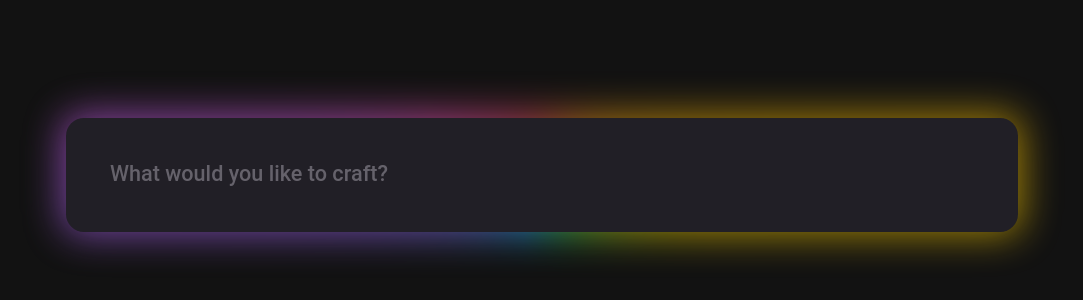
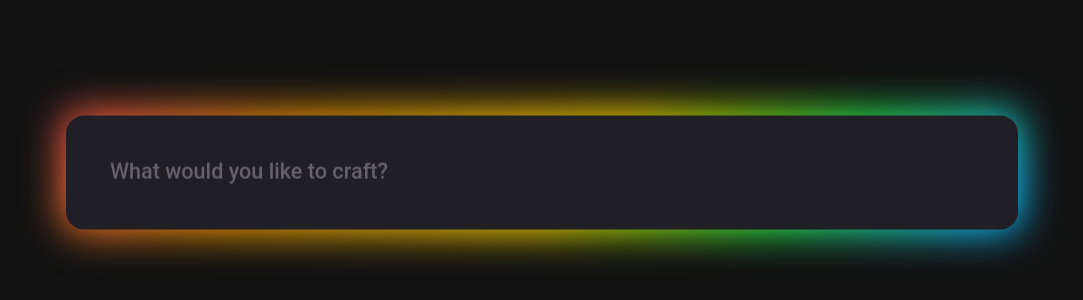
Before and after one commit to Kelvinlby/open-crafter-web, a React (Vite) app: page /chat in a window 1280 px wide. Shown: the part 126-426 px from the top of the page, without its empty margins (98-1181 px from the left). Built offline with nearby package versions, Linux system fonts and the light colour scheme.

Commit message:
Chat page and polling optimization

```diff
--- a/src/App.tsx
+++ b/src/App.tsx
@@ -12,7 +12,7 @@ import './App.css';
 
 function HomePage() {
   const [activeTab, setActiveTab] = useState<TabId>('model');
-  const data = useBackendData();
+  const data = useBackendData(activeTab);
 
 
   if (data.loading) {
--- a/src/components/NavRail.tsx
+++ b/src/components/NavRail.tsx
@@ -3,7 +3,7 @@ import type { TabId } from '../types';
 import './NavRail.css';
 
 const tabs: { id: TabId; label: string; icon: string }[] = [
-  { id: 'model', label: 'Model', icon: 'token' },
+  { id: 'model', label: 'Model', icon: 'package_2' },
   { id: 'runtime', label: 'Runtime', icon: 'dns' },
   { id: 'skill', label: 'Skill', icon: 'view_timeline' },
   { id: 'tool', label: 'Tool', icon: 'build' },
--- a/src/hooks/useBackendData.ts
+++ b/src/hooks/useBackendData.ts
@@ -19,7 +19,7 @@ async function postJson(url: string, body: unknown): Promise<boolean> {
   }
 }
 
-export function useBackendData() {
+export function useBackendData(activeTab: string) {
   const [modelData, setModelData] = useState<ModelPageData | null>(null);
   const [runtimeData, setRuntimeData] = useState<RuntimePageData | null>(null);
   const [skillItems, setSkillItems] = useState<SkillToolItem[] | null>(null);
@@ -57,7 +57,7 @@ export function useBackendData() {
       .catch(err => console.error('Failed to fetch api config:', err));
   }, []);
 
-  // Polling for runtime data every 500ms
+  // Polling for runtime data every 500ms, only when runtime tab is active
   useEffect(() => {
     const fetchRuntime = () =>
       fetch('/api/runtime')
@@ -65,10 +65,11 @@ export function useBackendData() {
         .then(setRuntimeData)
         .catch(err => console.error('Failed to fetch runtime data:', err));
 
-    fetchRuntime(); // initial fetch
+    fetchRuntime(); // always fetch once for initial data / tab switch
+    if (activeTab !== 'runtime') return;
     const interval = setInterval(fetchRuntime, 500);
     return () => clearInterval(interval);
-  }, []);
+  }, [activeTab]);
 
   // Refetch model data from backend to get updated hyperparams
   const reloadModelData = useCallback(async () => {
@@ -136,12 +137,11 @@ export function useBackendData() {
         scanModels(path);
       },
       setSelectedModel: async (model: string) => {
-        setModelData(d => {
-          if (!d) return d;
-          // Persist selection with current modelPath
-          postJson('/api/model/save', { modelPath: d.modelPath, selectedModel: model });
-          return { ...d, selectedModel: model };
-        });
+        if (!modelData) return;
+        // Optimistic update
+        setModelData(d => d ? { ...d, selectedModel: model } : d);
+        // Await save before reloading — otherwise the GET returns stale data
+        await postJson('/api/model/save', { modelPath: modelData.modelPath, selectedModel: model });
         // Reload model data to get updated hyperparams for the selected model
         await reloadModelData();
       },
--- a/src/pages/ChatPage.css
+++ b/src/pages/ChatPage.css
@@ -22,12 +22,6 @@
   }
 }
 
-@property --glow-angle {
-  syntax: '<angle>';
-  initial-value: 0deg;
-  inherits: false;
-}
-
 .chat-glow {
   position: relative;
   width: min(90vw, 800px);
@@ -41,8 +35,8 @@
   position: absolute;
   inset: 0;
   border-radius: inherit;
-  background: conic-gradient(
-    from var(--glow-angle),
+  background: linear-gradient(
+    135deg,
     #ff6b6b,
     #ffa94d,
     #ffd43b,
@@ -50,12 +44,18 @@
     #4dabf7,
     #9775fa,
     #f06595,
-    #ff6b6b
+    #ff6b6b,
+    #ffa94d,
+    #ffd43b,
+    #69db7c,
+    #4dabf7,
+    #9775fa
   );
+  background-size: 300% 300%;
   z-index: -1;
-  animation: glow-flow 4s linear infinite;
-  opacity: 0.6;
-  filter: blur(16px) saturate(1.5);
+  animation: glow-flow 6s ease infinite;
+  opacity: 0.8;
+  filter: blur(12px) saturate(1.5);
 }
 
 .chat-glow::after {
@@ -68,8 +68,8 @@
 }
 
 .chat-glow:focus-within::before {
-  opacity: 0.85;
-  filter: blur(20px) saturate(1.8);
+  opacity: 1;
+  filter: blur(16px) saturate(1.8);
 }
 
 .chat-glow:focus-within {
@@ -77,7 +77,9 @@
 }
 
 @keyframes glow-flow {
-  to { --glow-angle: 360deg; }
+  0% { background-position: 0% 50%; }
+  50% { background-position: 100% 50%; }
+  100% { background-position: 0% 50%; }
 }
 
 .chat-container {
--- a/src/pages/ChatPage.tsx
+++ b/src/pages/ChatPage.tsx
@@ -18,20 +18,10 @@ export function ChatPage() {
     }
   }, [input]);
 
-  // Escape key to go back
-  const handleKeyDown = useCallback(
-    (e: React.KeyboardEvent<HTMLTextAreaElement>) => {
-      if (e.key === 'Escape') {
-        navigate('/');
-      }
-    },
-    [navigate],
-  );
-
   // Check if input has meaningful content (not just whitespace/newlines)
   const hasValidInput = input.trim().length > 0;
 
-  const handleSubmit = async () => {
+  const handleSubmit = useCallback(async () => {
     if (!hasValidInput || isSubmitting) return;
 
     const trimmedInput = input.trim();
@@ -57,7 +47,27 @@ export function ChatPage() {
     } finally {
       setIsSubmitting(false);
     }
-  };
+  }, [hasValidInput, isSubmitting, input]);
+
+  // Escape key to go back; Enter key handling for embedded browser
+  const handleKeyDown = useCallback(
+    (e: React.KeyboardEvent<HTMLTextAreaElement>) => {
+      if (e.key === 'Escape') {
+        navigate('/');
+        return;
+      }
+
+      if (e.key === 'Enter') {
+        // Plain Enter: submit
+        if (!e.shiftKey && !e.ctrlKey) {
+          e.preventDefault();
+          handleSubmit();
+        }
+        // Shift+Enter or Ctrl+Enter: let default behavior insert newline
+      }
+    },
+    [navigate, handleSubmit],
+  );
 
   return (
     <div className="chat-page">
@@ -71,6 +81,7 @@ export function ChatPage() {
             onKeyDown={handleKeyDown}
             placeholder="What would you like to craft?"
             rows={1}
+            autoFocus
           />
           {hasValidInput && (
             <div className="chat-toolbar">
```
